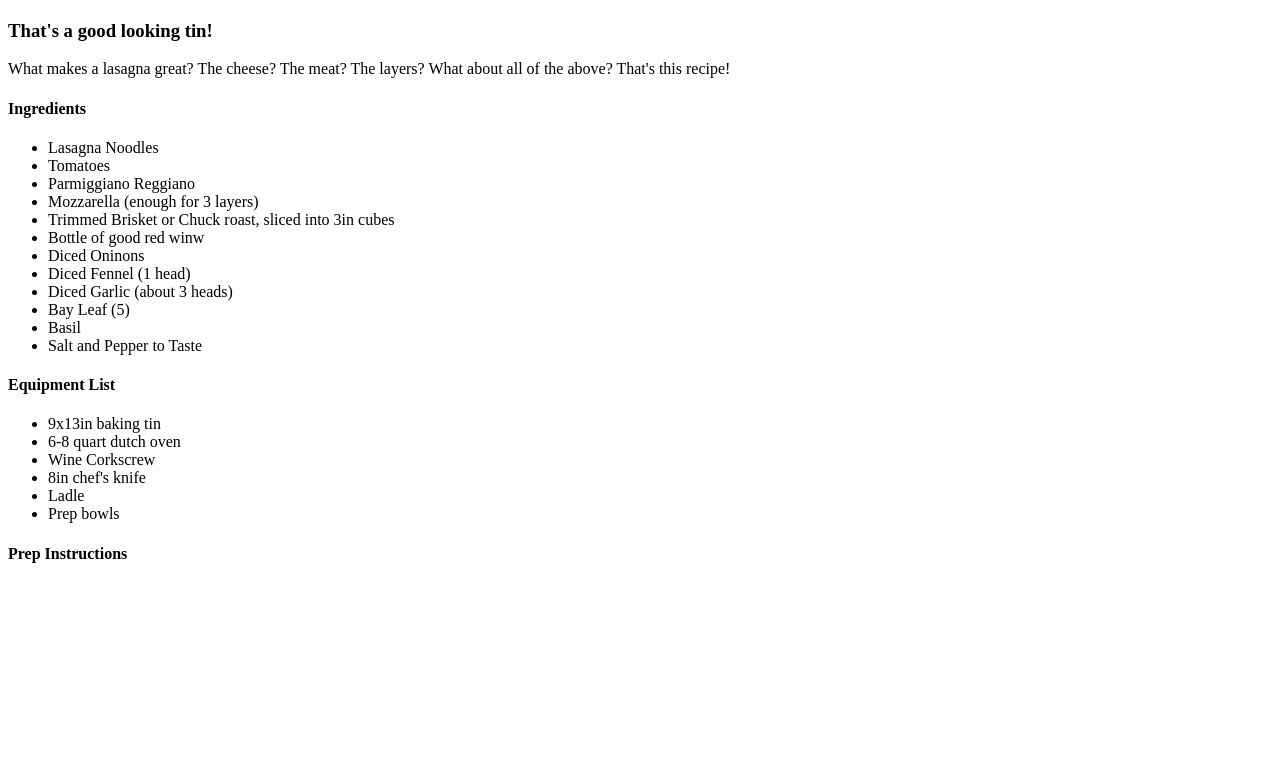
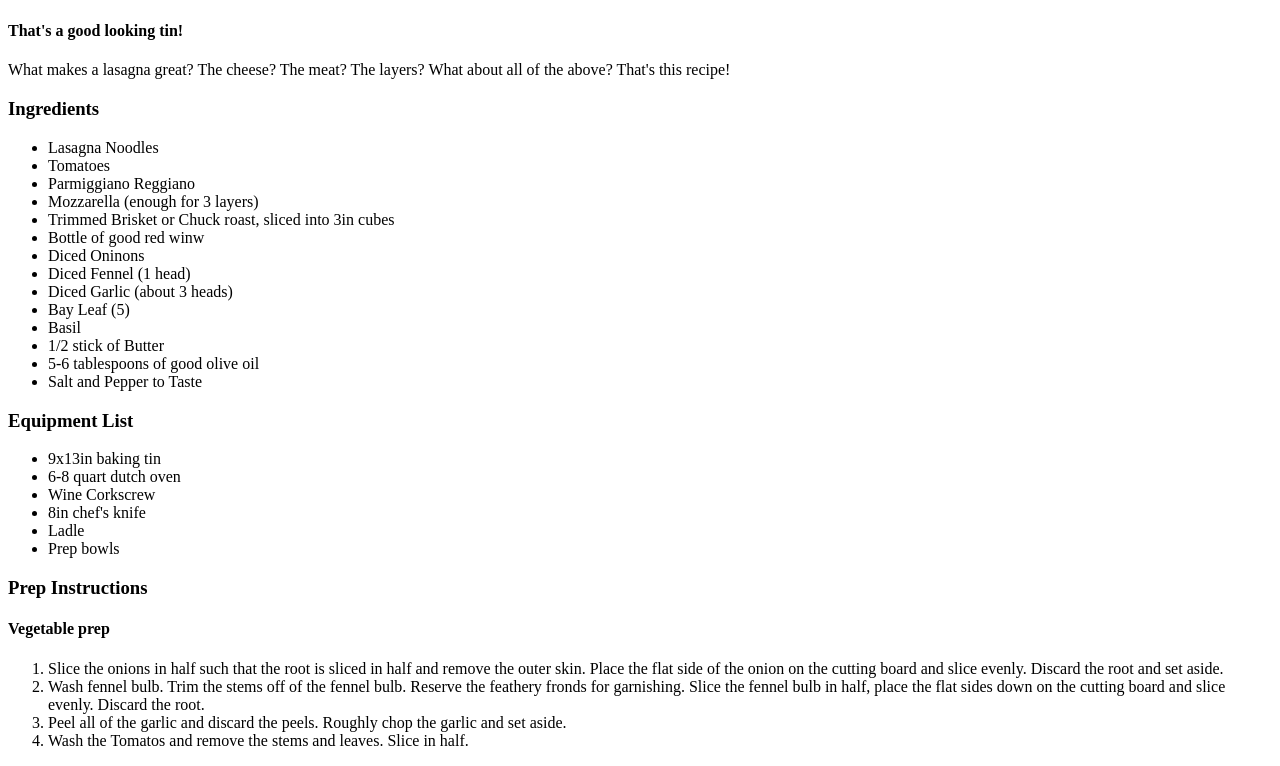
Before and after one commit to huynh-ivan/odin-recipes, a plain HTML site: page recipes/lasagna.html in a window 1280 px wide. Shown: the part 383-1149 px from the top of the page. Before the commit the page ends 967 px from the top, so only its background shows below. Drawn offline with Linux system fonts and the light colour scheme.

Commit message:
Add vegetable cleaning and prep instructions.

```diff
--- a/recipes/lasagna.html
+++ b/recipes/lasagna.html
@@ -6,9 +6,9 @@
     <body>
         <h1>Lasagna Recipe</h1>
         <img src="https://viaverdimiami.com/wp-content/uploads/2017/08/Lasagna.jpg">
-        <h3>That's a good looking tin!</h3>
+        <h4>That's a good looking tin!</h4>
         <p>What makes a lasagna great? The cheese? The meat? The layers? What about all of the above? That's this recipe!</p>
-        <h4>Ingredients</h4>
+        <h3>Ingredients</h3>
         <ul>
             <li>Lasagna Noodles</li>
             <li>Tomatoes</li>
@@ -21,9 +21,11 @@
             <li>Diced Garlic (about 3 heads)</li>
             <li>Bay Leaf (5)</li>
             <li>Basil</li>
+            <li>1/2 stick of Butter</li>
+            <li>5-6 tablespoons of good olive oil</li>
             <li>Salt and Pepper to Taste</li>
         </ul>
-        <h4>Equipment List</h4>
+        <h3>Equipment List</h3>
         <ul>
             <li>9x13in baking tin</li>
             <li>6-8 quart dutch oven</li>
@@ -32,6 +34,13 @@
             <li>Ladle</li>
             <li>Prep bowls</li>
         </ul>
-        <h4>Prep Instructions</h4>
+        <h3>Prep Instructions</h3>
+        <h4>Vegetable prep</h4>
+        <ol>
+            <li>Slice the onions in half such that the root is sliced in half and remove the outer skin. Place the flat side of the onion on the cutting board and slice evenly. Discard the root and set aside.</li>
+            <li>Wash fennel bulb. Trim the stems off of the fennel bulb. Reserve the feathery fronds for garnishing. Slice the fennel bulb in half, place the flat sides down on the cutting board and slice evenly. Discard the root.</li>
+            <li>Peel all of the garlic and discard the peels. Roughly chop the garlic and set aside.</li>
+            <li>Wash the Tomatos and remove the stems and leaves. Slice in half. </li>
+        </ol>
     </body>
 </html>
```
